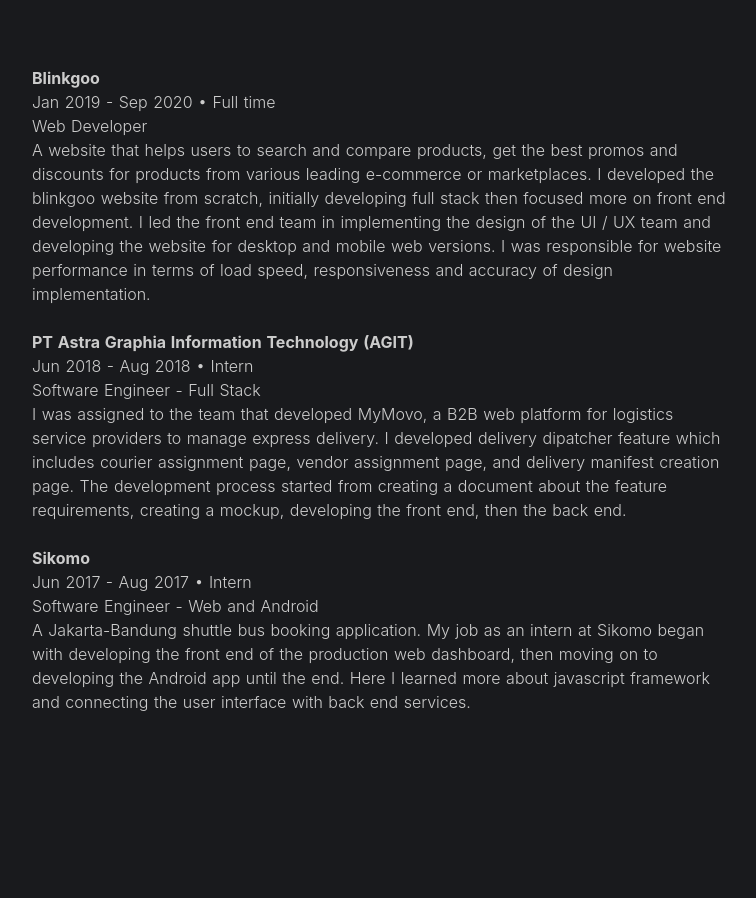
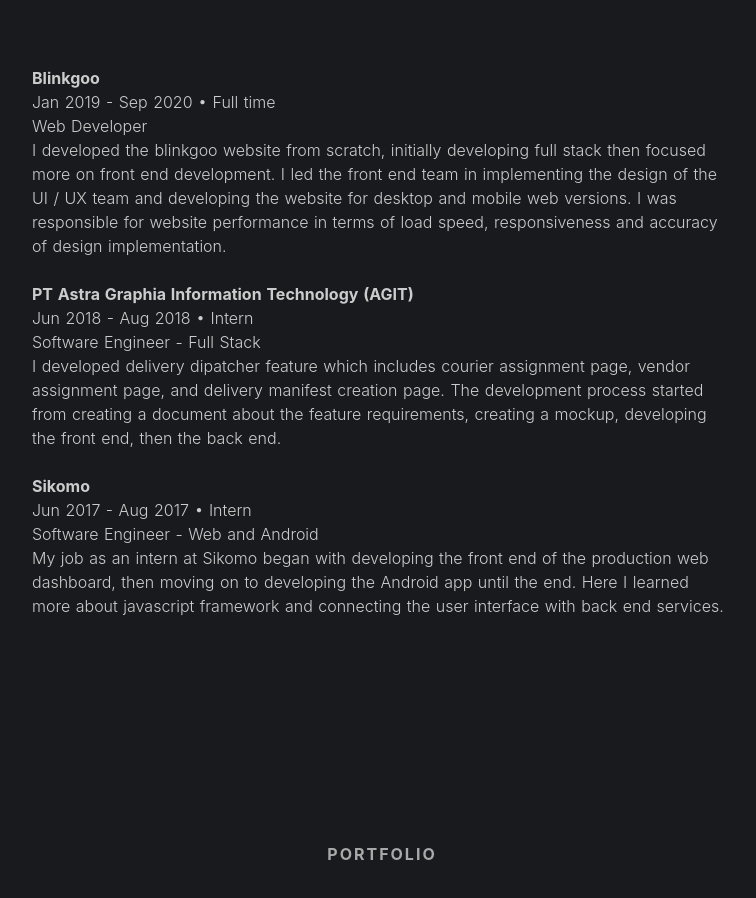
Before and after one commit to joepw/joepw.github.io, a Nuxt app: page / in a window 1280 px wide. Shown: the part 1900-2798 px from the top of the page, without its empty margins (258-1014 px from the left). Built offline with nearby package versions, Linux system fonts and the light colour scheme.

Commit message:
experience description revision

```diff
--- a/pages/index.vue
+++ b/pages/index.vue
@@ -153,21 +153,21 @@
           type: 'Full time',
           time: 'Jan 2019 - Sep 2020',
           position: 'Web Developer',
-          desc: 'A website that helps users to search and compare products, get the best promos and discounts for products from various leading e-commerce or marketplaces. I developed the blinkgoo website from scratch, initially developing full stack then focused more on front end development. I led the front end team in implementing the design of the UI / UX team and developing the website for desktop and mobile web versions. I was responsible for website performance in terms of load speed, responsiveness and accuracy of design implementation.'
+          desc: 'I developed the blinkgoo website from scratch, initially developing full stack then focused more on front end development. I led the front end team in implementing the design of the UI / UX team and developing the website for desktop and mobile web versions. I was responsible for website performance in terms of load speed, responsiveness and accuracy of design implementation.'
         },
         {
           company: 'PT Astra Graphia Information Technology (AGIT)',
           type: 'Intern',
           time: 'Jun 2018 - Aug 2018',
           position: 'Software Engineer - Full Stack',
-          desc: 'I was assigned to the team that developed MyMovo, a B2B web platform for logistics service providers to manage express delivery. I developed delivery dipatcher feature which includes courier assignment page, vendor assignment page, and delivery manifest creation page. The development process started from creating a document about the feature requirements, creating a mockup, developing the front end, then the back end.'
+          desc: 'I developed delivery dipatcher feature which includes courier assignment page, vendor assignment page, and delivery manifest creation page. The development process started from creating a document about the feature requirements, creating a mockup, developing the front end, then the back end.'
         },
         {
           company: 'Sikomo',
           type: 'Intern',
           time: 'Jun 2017 - Aug 2017',
           position: 'Software Engineer - Web and Android',
-          desc: 'A Jakarta-Bandung shuttle bus booking application. My job as an intern at Sikomo began with developing the front end of the production web dashboard, then moving on to developing the Android app until the end. Here I learned more about javascript framework and connecting the user interface with back end services.'
+          desc: 'My job as an intern at Sikomo began with developing the front end of the production web dashboard, then moving on to developing the Android app until the end. Here I learned more about javascript framework and connecting the user interface with back end services.'
         }
       ],
       portfolios
```
